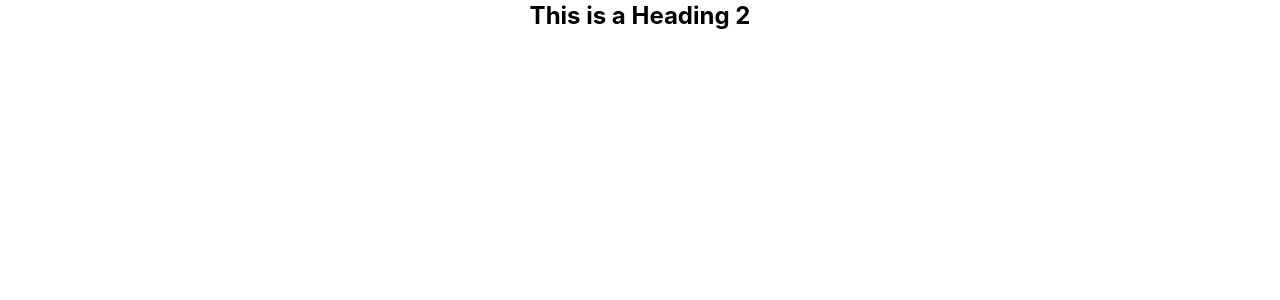
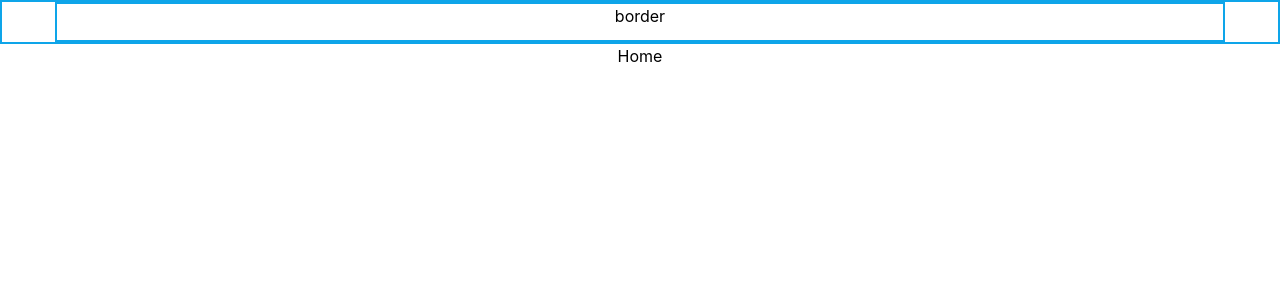
Before and after one commit to imlnr/figma-design, a React (Create React App) app: page / in a window 1280 px wide. Shown: the top 300 px of the page. Built offline with nearby package versions, Linux system fonts and the light colour scheme.

Commit message:
working on navbar

```diff
--- a/src/App.js
+++ b/src/App.js
@@ -1,10 +1,13 @@
 import logo from './logo.svg';
 import './App.css';
+import Home from './pages/Home';
+import Navbar from './components/Navbar';
 
 function App() {
   return (
     <div className="App">
-      <h2 className='text-2xl font-bold'>This is a Heading 2</h2>
+      <Navbar />
+      <Home />
     </div>
   );
 }
--- /dev/null
+++ b/src/components/Navbar.jsx
@@ -0,0 +1,13 @@
+import React from 'react'
+
+const Navbar = () => {
+    return (
+        <div className='w-full border-solid border-2 border-sky-500'>
+            <nav className='m-auto border-solid border-2 border-sky-500 h-10 w-11/12'>
+                border
+            </nav>
+        </div>
+    )
+}
+
+export default Navbar
--- /dev/null
+++ b/src/pages/Home.jsx
@@ -0,0 +1,9 @@
+import React from 'react'
+
+const Home = () => {
+    return (
+        <div>Home</div>
+    )
+}
+
+export default Home
```
Also changed, not shown: src/index.css (line endings or trailing spaces).
